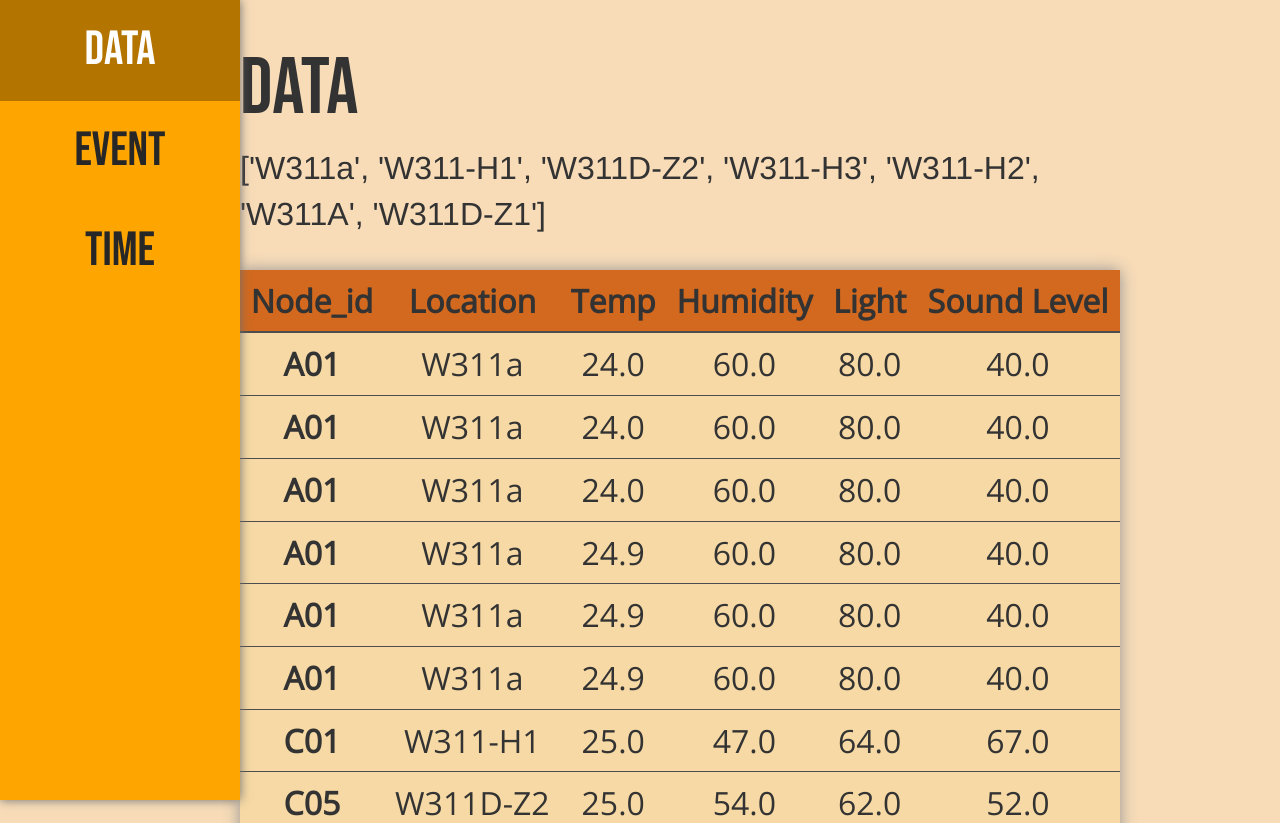
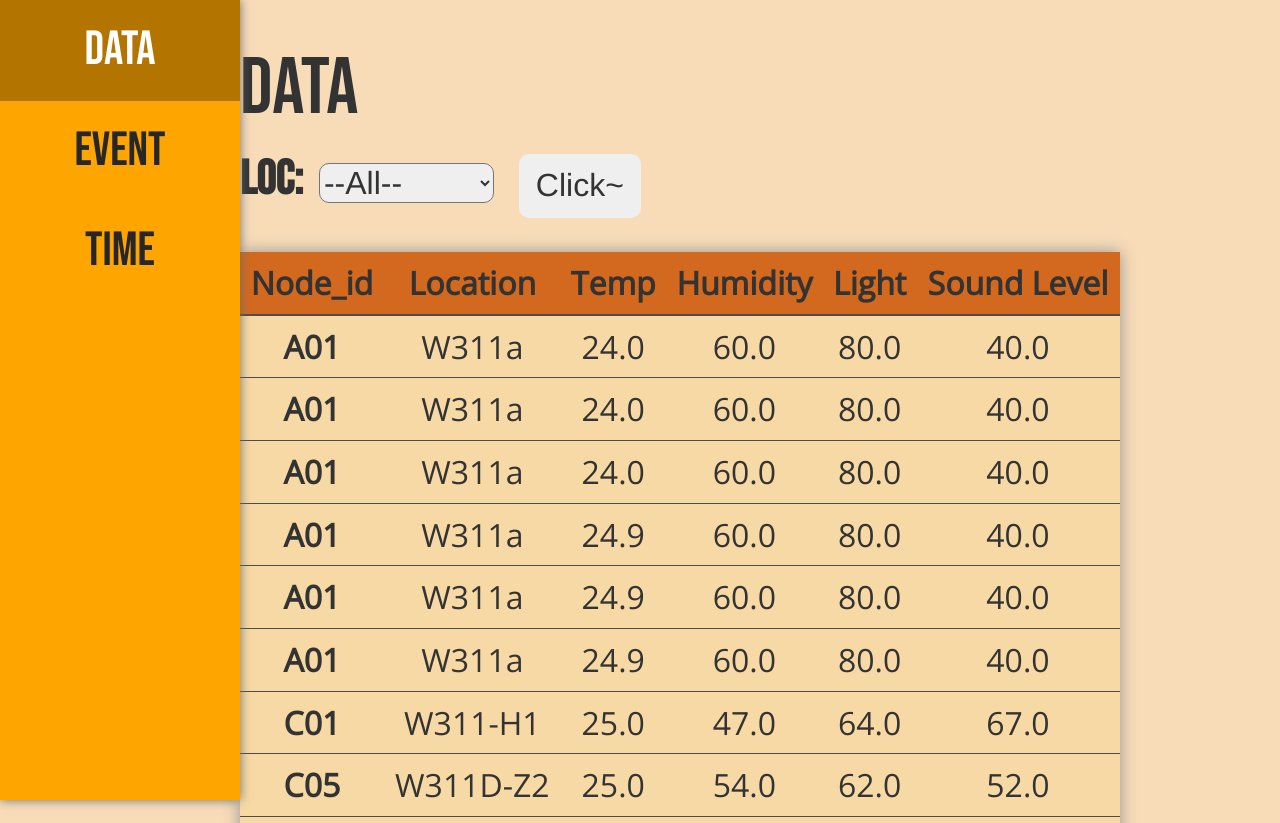
Before and after one commit to iamdickyjai/TM1118_GP5, a Django app: page /data/ in a window 1280 px wide. Shown: the top 823 px of the page. Run offline with Django 3.2, Linux system fonts and the light colour scheme; data comes from the database, SQL or seed files in the repository; both versions use the stored data as it was after the commit; some libraries are stand-ins or nearby versions.

Commit message:
Add form

```diff
--- /dev/null
+++ b/SmartCampusGP5/CollectData/forms.py
@@ -0,0 +1,26 @@
+from django.forms import ModelForm
+from .models import Data
+from django import forms
+
+class DataForm(ModelForm):
+    class Meta: # Attach additional information
+        model = Data
+        fields = ('loc',)
+        data = Data.objects.all()
+        venue = []
+        for datum in data:
+            skip = False
+            for item in venue:
+                if datum.loc == item:
+                    skip = True
+                    break
+            if not skip:
+                venue.append(datum.loc)
+
+        tup = (("null", "--All--"), )
+        for item in venue:
+            tup = tup + ((item, item),)
+
+        LOC_CHOICES = tup
+
+        widgets = {'loc': forms.Select(choices=LOC_CHOICES)}
--- a/SmartCampusGP5/CollectData/models.py
+++ b/SmartCampusGP5/CollectData/models.py
@@ -2,8 +2,8 @@ from django.db import models
 
 # Create your models here.
 class Data(models.Model):
-    node_id = models.CharField(help_text = "The id of the node", max_length= 10)
-    loc = models.CharField(help_text = "The location of the node", max_length=6)
+    node_id = models.CharField(max_length= 10)
+    loc = models.CharField(max_length=15)
     temp = models.DecimalField(decimal_places = 1, max_digits=5)
     hum = models.DecimalField(decimal_places = 1, max_digits=5)
     light = models.DecimalField(decimal_places = 1, max_digits=5)
--- a/SmartCampusGP5/CollectData/static/css/data.css
+++ b/SmartCampusGP5/CollectData/static/css/data.css
@@ -36,3 +36,19 @@
 .table-body:hover{
     background-color:rgb(185, 162, 119)
 }
+
+label{
+    font-family: 'Bebas Neue', cursive;
+    font-size: 3rem;
+}
+
+select{
+    border-radius: 10px;
+    margin: 0 1rem;
+}
+
+.btn{
+    border-radius: 10px;
+    padding: 0.5rem 1rem;
+    font-size: 2rem;
+}
--- a/SmartCampusGP5/CollectData/templates/data.html
+++ b/SmartCampusGP5/CollectData/templates/data.html
@@ -11,7 +11,11 @@
 {%block content%}
 <span class="page-topic">Data</span>
 <div>
-  {{avail_venue}}
+  <form method="POST" action="">
+    {%csrf_token%}
+    {{form}}
+    <button class="btn">Click~</button>
+  </form>
 </div>
 <table class="table">
   <thead class="thead-dark">
--- a/SmartCampusGP5/CollectData/views.py
+++ b/SmartCampusGP5/CollectData/views.py
@@ -1,23 +1,41 @@
 from django.shortcuts import render
 
-# from . import iot_mqtt
+from . import iot_mqtt
 from .models import Data
 from django.db.models import Count
+from .forms import DataForm
+from django.shortcuts import redirect, render
 
 # Create your views here.
 def index(request):
     data = Data.objects.all()
-    venue = []
-    for datum in data:
-        skip = False
-        for item in venue:
-            if datum.loc == item:
-                skip = True
-                break
-        if not skip:
-            venue.append(datum.loc)
+    # venue = []
+    # for datum in data:
+    #     skip = False
+    #     for item in venue:
+    #         if datum.loc == item:
+    #             skip = True
+    #             break
+    #     if not skip:
+    #         venue.append(datum.loc)
+
+    if request.method == "POST":
+        form = DataForm(request.POST)
+        if form.is_valid():
+            loc = form.cleaned_data.get("loc")
+            if(loc == "null"):
+                data = Data.objects.all()
+            else:
+                data = Data.objects.filter(loc = loc)
+    #         # if loc not "":
+    #         #     data = Data.objects.filter(loc = loc)
+    #         # else:
+    #         #     data = Data.objects.all()
+    else:
+        form = DataForm()
+
     context = {
         "data": data,
-        "avail_venue": venue,
+        'form': form,
     }
     return render(request, "data.html", context=context)
```
Also changed, not shown: SmartCampusGP5/db.sqlite3.
